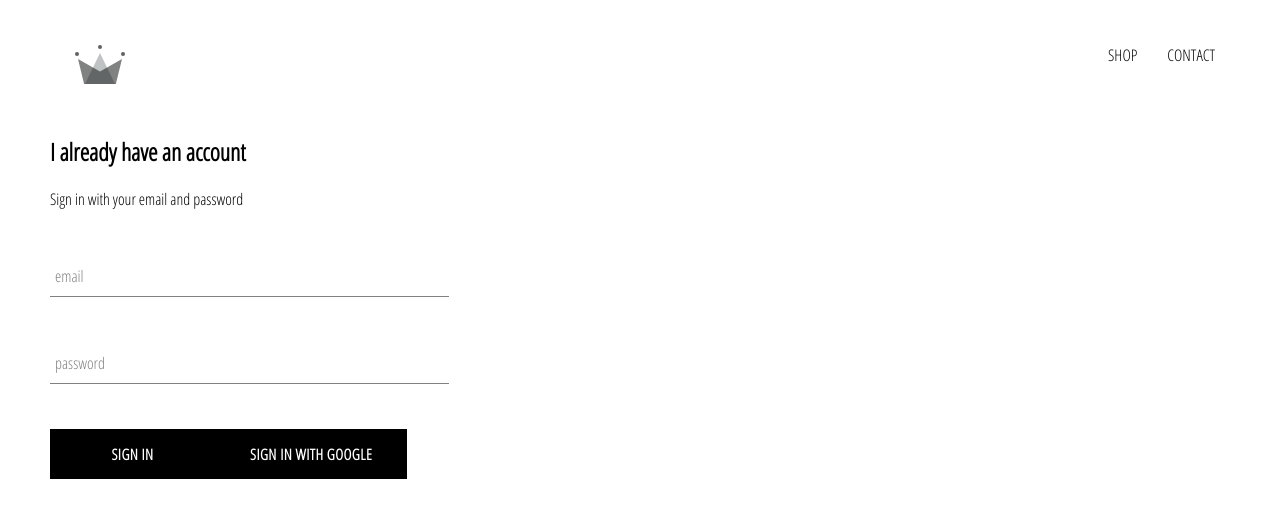
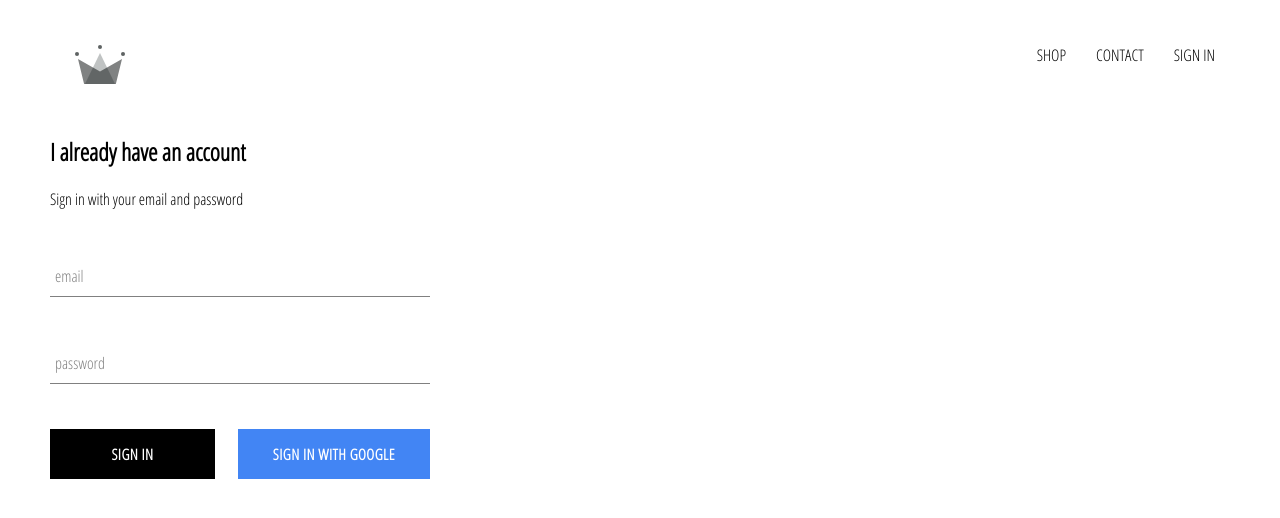
Before and after one commit to shabz87/eccom, a React (Create React App) app: page /signin in a window 1280 px wide. Shown: the top 518 px of the page. Built offline with nearby package versions, Linux system fonts and the light colour scheme; no server answers.

Commit message:
integrate firebass into the app, created a sign in page.

```diff
--- a/src/App.css
+++ b/src/App.css
@@ -1,9 +1,13 @@
 body {
-    font-family: 'Open Sans Condensed';
-    padding: 20px 50px;
+	font-family: 'Open Sans Condensed';
+	padding: 20px 50px;
 }
 
-a{
-    text-decoration: none;
-    color:black;
+a {
+	text-decoration: none;
+	color: black;
 }
+
+* {
+	box-sizing: border-box;
+}
--- a/src/App.js
+++ b/src/App.js
@@ -9,10 +9,32 @@
 import { auth } from './firebase/firebase.utils.js';
 
 
-function App() {
-  return (
+class App extends React.Component{
+  constructor() {
+    super();
+
+    this.state = {
+      currentUser: null
+    }
+  }
+
+  unsubscribeFromAuth = null;
+
+  componentDidMount() {
+    this.unsubscribeFromAuth = auth.onAuthStateChanged(user => {
+      this.setState({ currentUser: user });
+
+    })
+  }
+
+  componentWillUnmount() {
+    this.unsubscribeFromAuth();
+  }
+
+  render() {
+    return(
         <div>
-      <Header />
+          <Header currentUser={this.state.currentUser} />
           <Switch>
             <Route exact path='/' component={HomePage} />
             <Route path='/shop' component={ShopPage} />
@@ -20,6 +42,8 @@
           </Switch>
         </div>
       );
+  }
+
 
 
 
--- a/src/components/custom-button/custom-button.component.jsx
+++ b/src/components/custom-button/custom-button.component.jsx
@@ -2,8 +2,8 @@
 
 import './custom-button.styles.scss';
 
-const CustomButton = ({ children, ...otherProps }) => (
-  <button className='custom-button' {...otherProps}>
+const CustomButton = ({ children, isGoogleSignIn, ...otherProps }) => (
+  <button className={`${isGoogleSignIn ? 'google-sign-in': '' } custom-button`} {...otherProps}>
     {children}
   </button>
 );
--- a/src/components/custom-button/custom-button.styles.scss
+++ b/src/components/custom-button/custom-button.styles.scss
@@ -20,4 +20,14 @@
         border: 1px solid black;
     }
 
+    &.google-sign-in {
+        background-color: #4285f4;
+        color: white;
+
+        &:hover {
+            background-color: #357ae8;
+            border: none;
+        }
+    }
+
 }
--- a/src/components/header/header.component.jsx
+++ b/src/components/header/header.component.jsx
@@ -1,9 +1,12 @@
 import React from 'react';
 import { Link } from 'react-router-dom';
+
+import { auth } from '../../firebase/firebase.utils'
+
 import { ReactComponent as Logo } from '../../assets/crown.svg';
 import './header.styles.scss';
 
-const Header = () => (
+const Header = ({ currentUser }) => (
     <div className='header'>
         <Link className="logo-container" to='/'>
             <Logo className="logo" />
@@ -15,6 +18,15 @@
             <Link className="option" to="/shop">
                 CONTACT
             </Link>
+            {currentUser ? (
+            <div className="option" onClick={() => auth.signOut()}>
+                SIGN OUT
+            </div>
+            ) : (
+            <Link className="option" to="/signin">
+            SIGN IN
+            </Link>
+            )}
         </div>
     </div>
 );
--- a/src/components/header/header.styles.scss
+++ b/src/components/header/header.styles.scss
@@ -20,6 +20,7 @@
 
         .option {
             padding: 10px 15px;
+            cursor: pointer;
         }
     }
 }
--- a/src/components/sign-in/sign-in.component.jsx
+++ b/src/components/sign-in/sign-in.component.jsx
@@ -52,12 +52,12 @@
             label='password'
             required
           />
-          <CustomButton type='submit'> Sign in </CustomButton>
-
-                    <CustomButton onClick={signInWithGoogle}>Sign In with Google</CustomButton>
-
-                </form>
-            </div>
+          <div className="buttons">
+            <CustomButton type='submit'> Sign in </CustomButton>
+            <CustomButton onClick={signInWithGoogle} isGoogleSignIn>Sign In with Google</CustomButton>
+          </div>
+          </form>
+          </div>
         );
     }
 }
--- a/src/components/sign-in/sign-in.styles.scss
+++ b/src/components/sign-in/sign-in.styles.scss
@@ -1,9 +1,14 @@
 .sign-in {
-    width: 30vw;
+    width: 380px;
     display: flex;
     flex-direction: column;
 
     .title {
         margin: 10px 0px;
     }
+
+    .buttons {
+        display: flex;
+        justify-content: space-between;
+    }
 }
```
Lines whose indentation alone changed are shown as unchanged.
